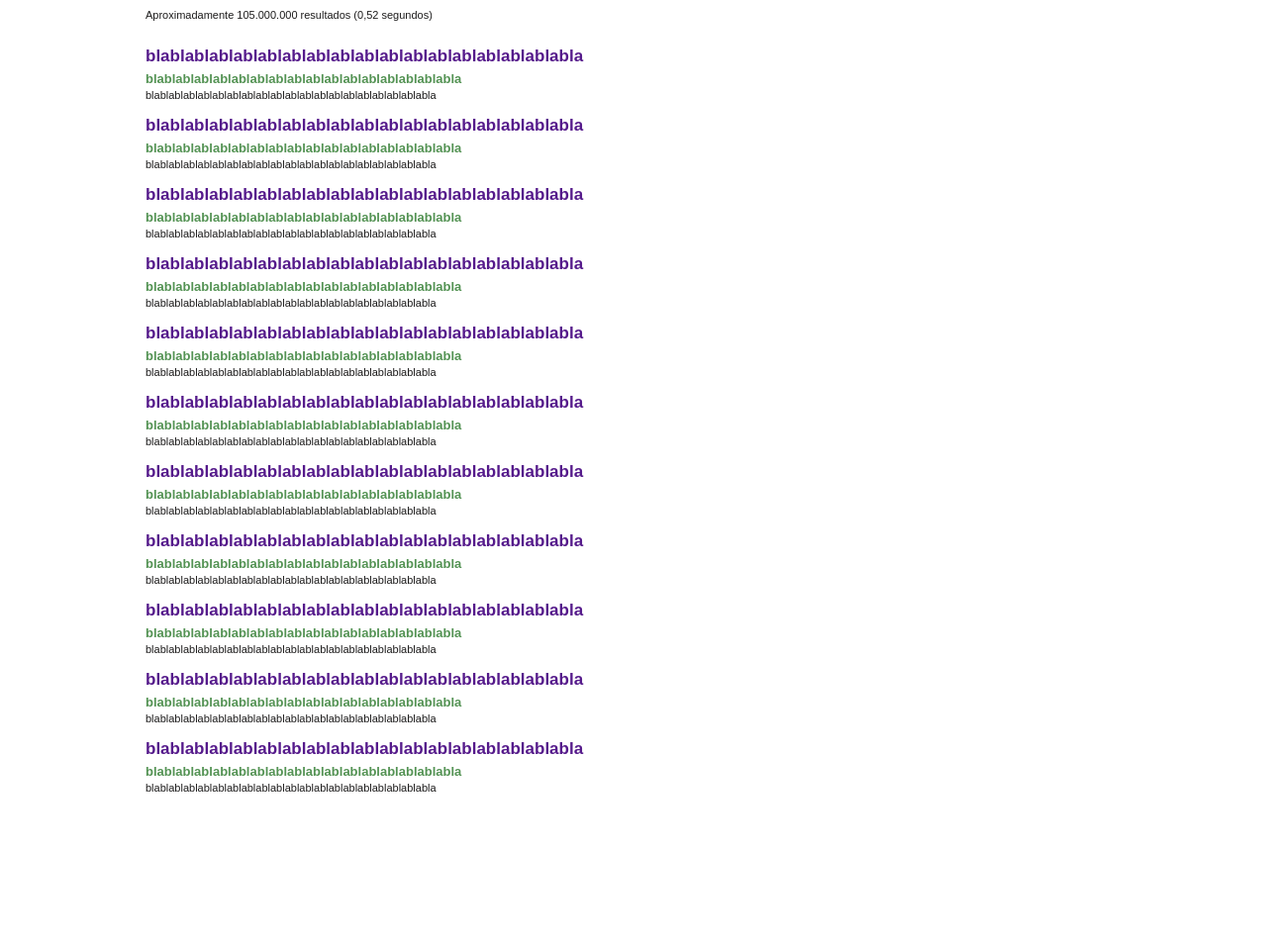
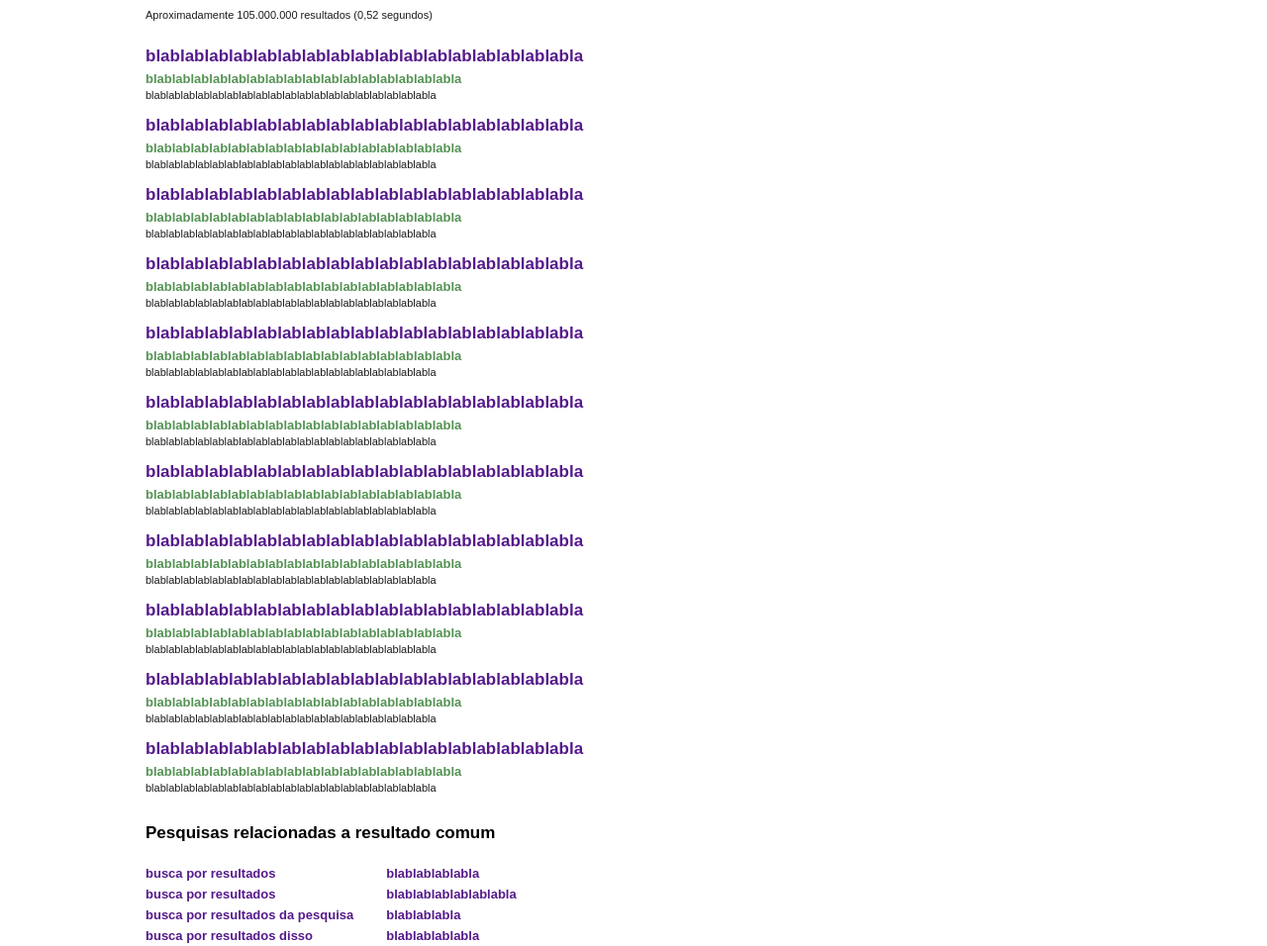
Before and after one commit to Jeanlerson/Clone-ResultGoogle, a plain HTML site: page index.html in a window 1280 px wide. Shown: the part 120-1076 px from the top of the page at 99% size. Before the commit the page ends 922 px from the top, so only its background shows below. Drawn offline with Linux system fonts and the light colour scheme.

Commit message:
PesquisasRelacionadas

```diff
--- a/assets/style.css
+++ b/assets/style.css
@@ -142,3 +142,29 @@ header {
     font-size: 11px;
     color: #1d1c1c;
 }
+
+footer h1 {
+    font-size: 17px;
+    margin: 0px;
+    padding: 0px;
+    margin-top: 30px;
+}
+
+.part1 {
+    display: flex;
+}
+
+.part1 a {
+    text-decoration: none;
+    font-size: 13px;
+    font-weight: bolder;
+    padding: 3px;
+    padding-left: 0px;
+}
+
+.buscas1 {
+    display: flex;
+    flex-direction: column;
+    margin-right: 30px;
+    margin-top: 20px;
+}
--- a/index.html
+++ b/index.html
@@ -108,9 +108,23 @@
             <p class="desc">blablablablablablablablablablablablablablablablablablablabla</p>
         </div>
     </main>
-    <footer>
+    <footer class="container">
         <div class="rodape">
-            <div class="part1"></div>
+            <h1>Pesquisas relacionadas a resultado comum</h1>
+            <div class="part1">
+                <div class="buscas1">
+                    <a href="">busca por resultados</a>
+                    <a href="">busca por resultados</a>
+                    <a href="">busca por resultados da pesquisa</a>
+                    <a href="">busca por resultados disso</a>
+                </div>
+                <div class="buscas1">
+                    <a href="">blablablablabla</a>
+                    <a href="">blablablablablablabla</a>
+                    <a href="">blablablabla</a>
+                    <a href="">blablablablabla</a>
+                </div>
+            </div>
             <div class="part2"></div>
         </div>
     </footer>
```
